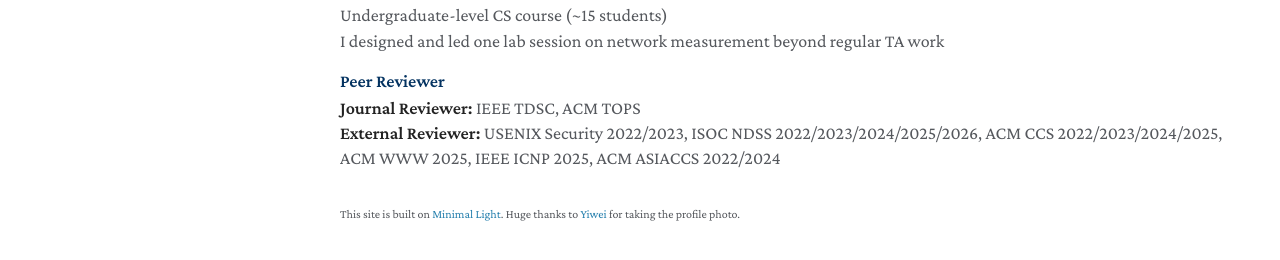
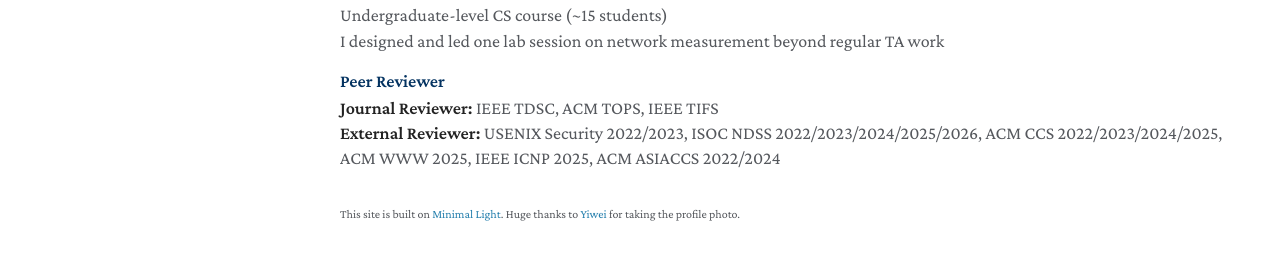
Before and after one commit to PorcupineAndrew/homepage, a Jekyll site: the page built from index.md, in a window 1280 px wide and 900 px high, scrolled down 2443 px. Shown: the part 603-863 px from the top of the window. Built offline with Jekyll 4.4.1, drawn with Linux system fonts in a browser that asks for light colours; a style sheet for code colours, icons or effects is not loaded; our own code applies the rules of GitHub Pages for plain Markdown files.

Commit message:
update services

```diff
--- a/_includes/services.md
+++ b/_includes/services.md
@@ -22,5 +22,5 @@
 
 <h4 class="section-subheading">Peer Reviewer</h4>
 
-<p class="entry-note"><b>Journal Reviewer:</b> IEEE TDSC, ACM TOPS</p>
+<p class="entry-note"><b>Journal Reviewer:</b> IEEE TDSC, ACM TOPS, IEEE TIFS</p>
 <p class="entry-note"><b>External Reviewer:</b> USENIX Security 2022/2023, ISOC NDSS 2022/2023/2024/2025/2026, ACM CCS 2022/2023/2024/2025, ACM WWW 2025, IEEE ICNP 2025, ACM ASIACCS 2022/2024</p>
```
Also changed, not shown: 2 other files.
